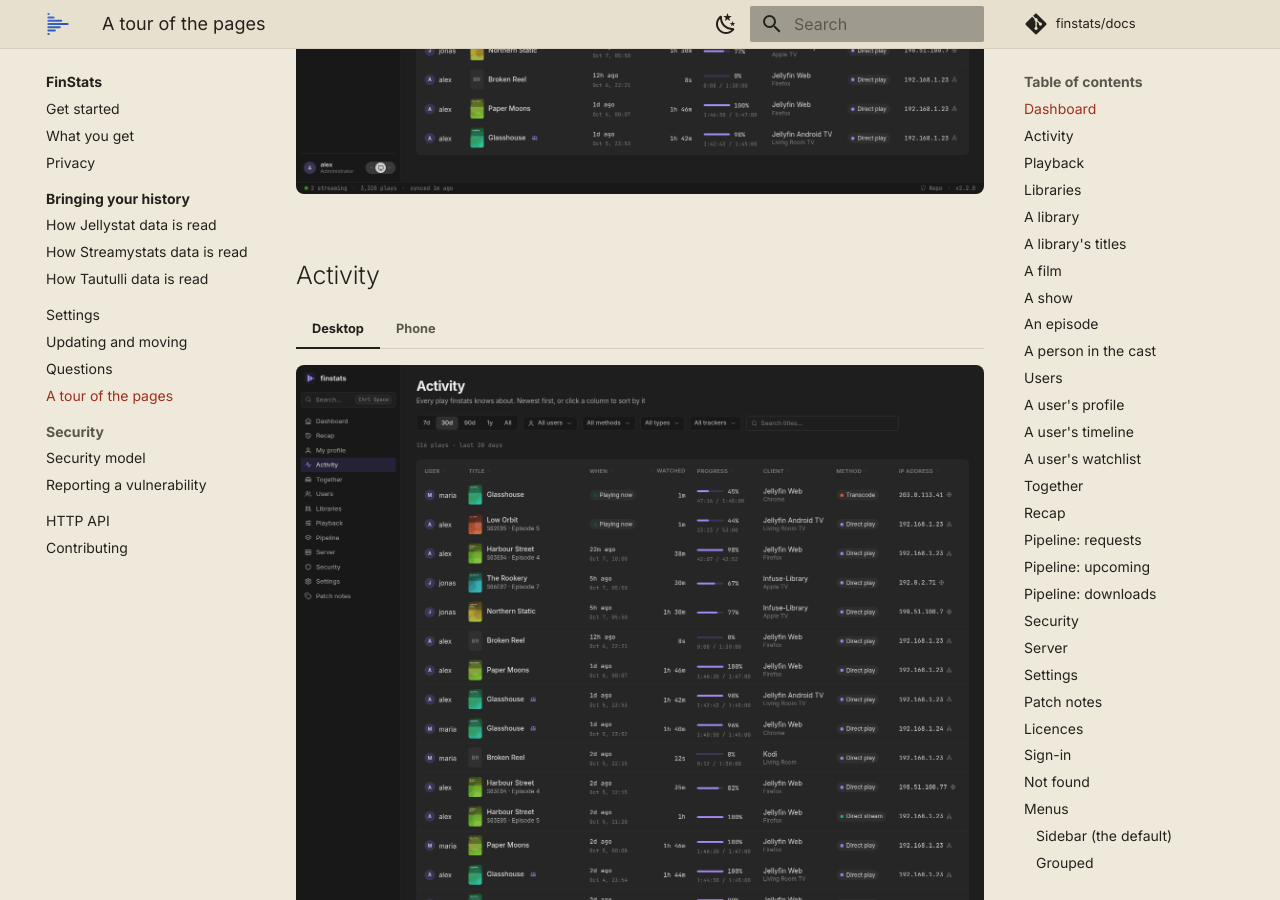
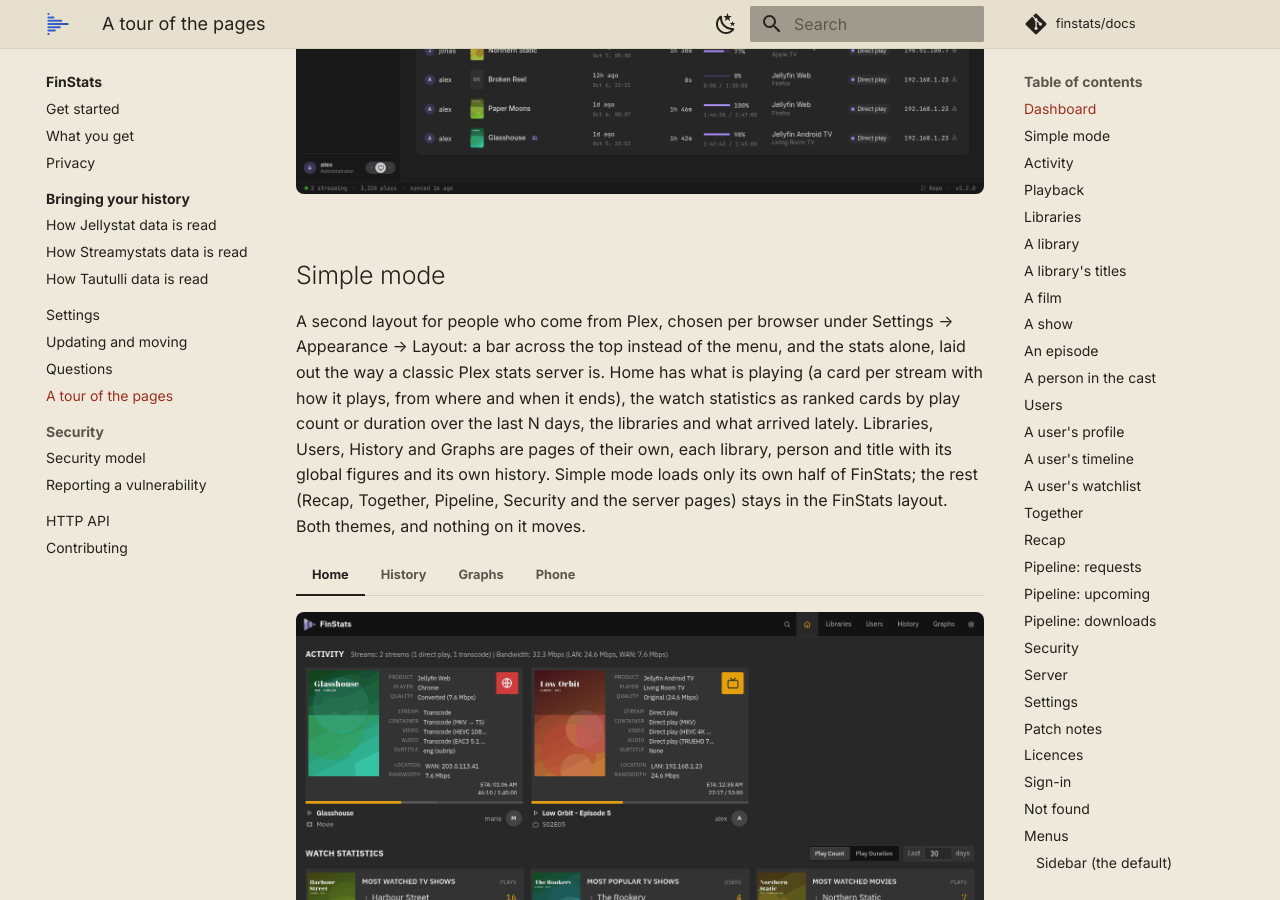
Before and after one commit to finstats/docs, an MkDocs documentation site: the page built from docs/finstats/tour.md, in a window 1280 px wide and 900 px high, scrolled down 2663 px. Built offline with MkDocs 1.6.1 and Material for MkDocs 9.7.7, drawn with Linux system fonts in a browser that asks for light colours; comment, search, counter and statistics services are not loaded.

Commit message:
docs(finstats): Simple mode, in the features and the tour

```diff
--- a/docs/finstats/tour.md
+++ b/docs/finstats/tour.md
@@ -12,6 +12,32 @@ To click through it yourself, [try the demo](https://demo.finstats.no/).
 === "Phone"
 
     ![Dashboard, on a phone](../assets/screenshots/pages/mobile/dashboard.png){ loading=lazy width="390" }
+
+## Simple mode
+
+A second layout for people who come from Plex, chosen per browser under Settings → Appearance → Layout: a bar across
+the top instead of the menu, and the stats alone, laid out the way a classic Plex stats server is. Home has what is
+playing (a card per stream with how it plays, from where and when it ends), the watch statistics as ranked cards by play
+count or duration over the last N days, the libraries and what arrived lately. Libraries, Users, History and Graphs are
+pages of their own, each library, person and title with its global figures and its own history. Simple mode loads only
+its own half of FinStats; the rest (Recap, Together, Pipeline, Security and the server pages) stays in the FinStats
+layout. Both themes, and nothing on it moves.
+
+=== "Home"
+
+    ![Simple mode's home, on a desktop](../assets/screenshots/pages/desktop/simple-home.png){ loading=lazy }
+
+=== "History"
+
+    ![Simple mode's History, on a desktop](../assets/screenshots/pages/desktop/simple-history.png){ loading=lazy }
+
+=== "Graphs"
+
+    ![Simple mode's Graphs, on a desktop](../assets/screenshots/pages/desktop/simple-graphs.png){ loading=lazy }
+
+=== "Phone"
+
+    ![Simple mode's home, on a phone](../assets/screenshots/pages/mobile/simple-home.png){ loading=lazy width="390" }
 
 ## Activity
 
```
Also changed, not shown: docs/finstats/features.md (+4 -0 lines), docs/assets/screenshots/pages/desktop/simple-graphs.png (added), docs/assets/screenshots/pages/desktop/simple-history.png (added), docs/assets/screenshots/pages/desktop/simple-home.png (added), docs/assets/screenshots/pages/mobile/simple-graphs.png (added), docs/assets/screenshots/pages/mobile/simple-history.png (added), docs/assets/screenshots/pages/mobile/simple-home.png (added).
